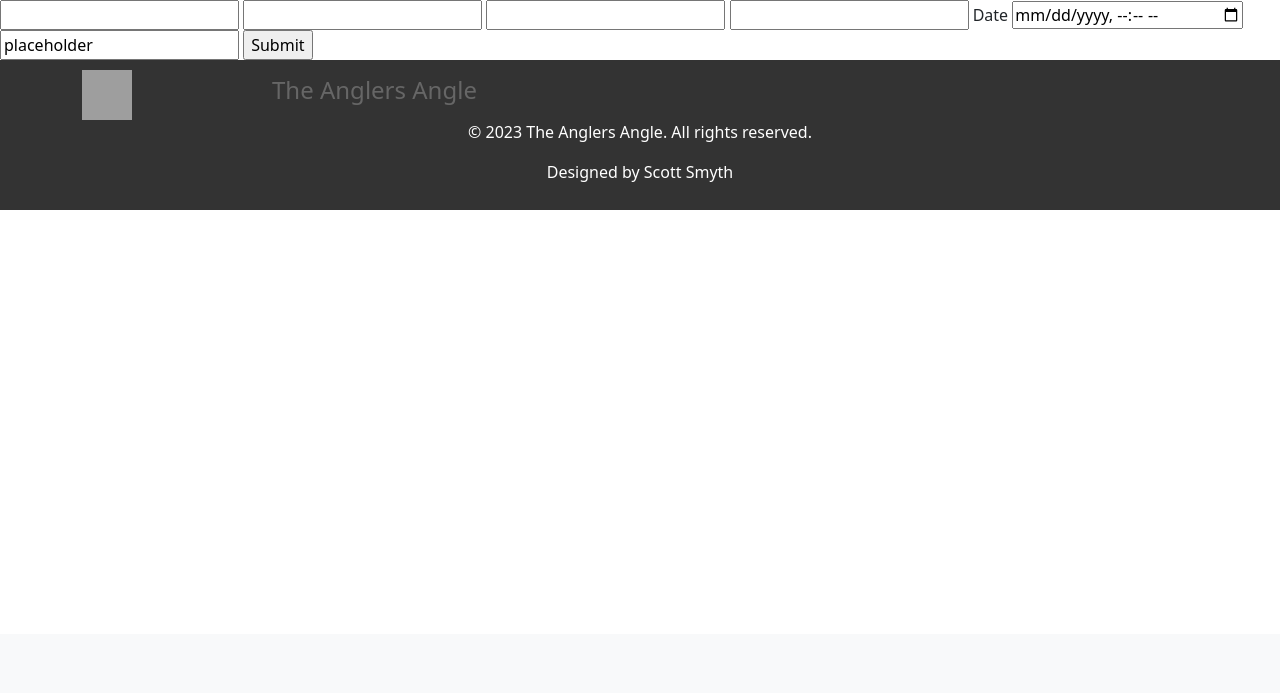
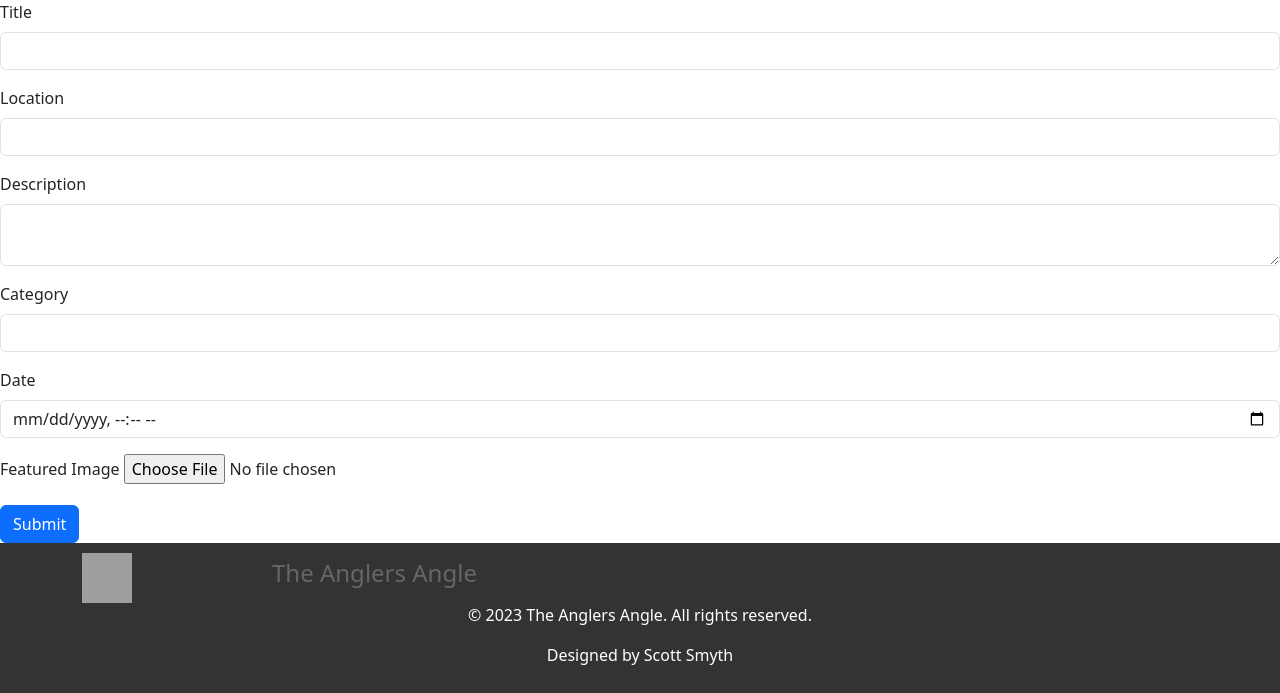
Before and after one commit to scottsmyth56/The_Anglers_Angle, a Django app: page /add-competition/ in a window 1280 px wide. Shown: the part 166-859 px from the top of the page. Before the commit the page ends 376 px from the top, so only its background shows below. Run offline with Django 3.2, Linux system fonts and the light colour scheme; parts of the project's set-up code (start-up, migrations or seed data) failed here and were passed over; some libraries are stand-ins or nearby versions; grey boxes are pictures that could not be loaded.

Commit message:
Add Bootstrap classes to competition form

```diff
--- a/The_Anglers_Angle/settings.py
+++ b/The_Anglers_Angle/settings.py
@@ -48,6 +48,7 @@ INSTALLED_APPS = [
     'blog',
     'users',
     'competitions',
+    'widget_tweaks',
 ]
 
 MIDDLEWARE = [
--- a/requirements.txt
+++ b/requirements.txt
@@ -4,6 +4,7 @@ dj-database-url==0.5.0
 dj3-cloudinary-storage==0.0.6
 Django==3.2.19
 django-summernote==0.8.20.0
+django-widget-tweaks==1.4.12
 gunicorn==20.1.0
 psycopg2==2.9.6
 pytz==2023.3
--- a/templates/Competitions/add_competition.html
+++ b/templates/Competitions/add_competition.html
@@ -2,25 +2,42 @@
 
 {% block content %}
 {% if messages %}
-
 {% for message in messages %}
 <div class="alert alert-{{ message.tags }}">
     {{ message }}
 </div>
 {% endfor %}
-
 {% endif %}
 
 <form method="POST" enctype="multipart/form-data">
     {% csrf_token %}
-    {{ form.title }}
-    {{ form.location }}
-    {{ form.description }}
-    {{ form.category }}
-    <label for="{{ form.date.id_for_label }}">Date</label>
-    <input type="datetime-local" id="{{ form.date.id_for_label }}" name="{{ form.date.html_name }}">
-    {{ form.featuredImage }}
-    <input type="submit" value="Submit">
+    <div class="mb-3">
+        <label for="{{ form.title.id_for_label }}" class="form-label">Title</label>
+        <input type="text" class="form-control" id="{{ form.title.id_for_label }}" name="{{ form.title.name }}">
+    </div>
+    <div class="mb-3">
+        <label for="{{ form.location.id_for_label }}" class="form-label">Location</label>
+        <input type="text" class="form-control" id="{{ form.location.id_for_label }}" name="{{ form.location.name }}">
+    </div>
+    <div class="mb-3">
+        <label for="{{ form.description.id_for_label }}" class="form-label">Description</label>
+        <textarea class="form-control" id="{{ form.description.id_for_label }}"
+            name="{{ form.description.name }}"></textarea>
+    </div>
+    <div class="mb-3">
+        <label for="{{ form.category.id_for_label }}" class="form-label">Category</label>
+        <input type="text" class="form-control" id="{{ form.category.id_for_label }}" name="{{ form.category.name }}">
+    </div>
+    <div class="mb-3">
+        <label for="{{ form.date.id_for_label }}" class="form-label">Date</label>
+        <input type="datetime-local" class="form-control" id="{{ form.date.id_for_label }}" name="{{ form.date.name }}">
+    </div>
+    <div class="mb-3">
+        <label for="{{ form.featuredImage.id_for_label }}" class="form-label">Featured Image</label>
+        <input type="file" class="form-control-file" id="{{ form.featuredImage.id_for_label }}"
+            name="{{ form.featuredImage.name }}">
+    </div>
+    <button type="submit" class="btn btn-primary">Submit</button>
 </form>
 
 {% endblock content%}
--- a/templates/base.html
+++ b/templates/base.html
@@ -44,7 +44,7 @@
             <div class="collapse navbar-collapse" id="navbarNav">
                 <ul class="navbar-nav mx-auto">
                     <li class="nav-item">
-                        <a class="nav-link" href="#">
+                        <a class="nav-link" href="{% url 'index' %}">
                             <i class="fas fa-file-alt"></i> Posts</a>
                     </li>
                     <li class="nav-item">
```
Also changed, not shown: blog/models.py (line endings or trailing spaces).
